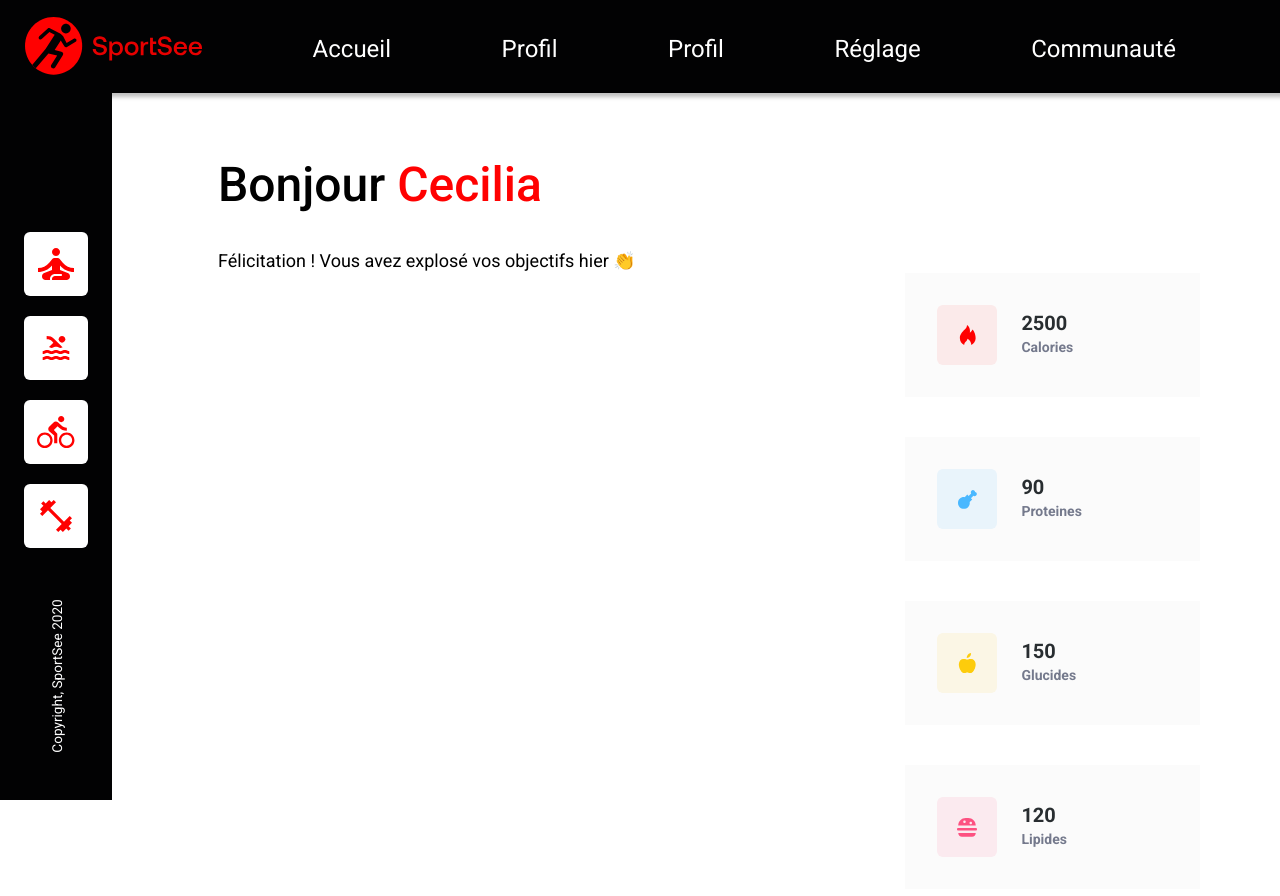
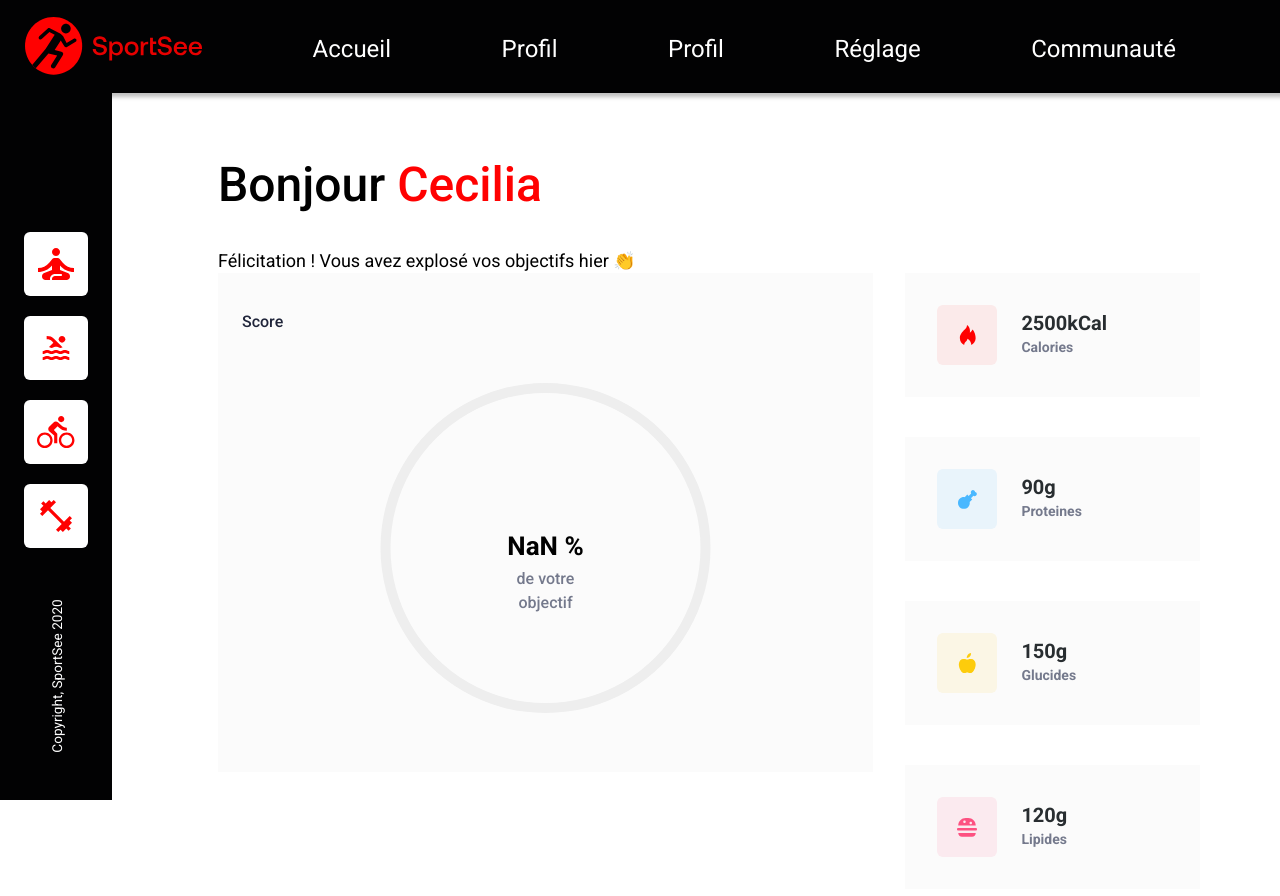
Before and after one commit to JeanBaptisteCalzia/SportSee-Front, a React (Vite) app: page /user/18 in a window 1280 px wide. Shown: the top 896 px of the page. Built offline with nearby package versions, Linux system fonts and the light colour scheme.

Commit message:
Add Scrore component and Recharts

```diff
--- a/package.json
+++ b/package.json
@@ -14,7 +14,8 @@
     "node-sass": "^9.0.0",
     "react": "^18.3.1",
     "react-dom": "^18.3.1",
-    "react-router-dom": "^6.27.0"
+    "react-router-dom": "^6.27.0",
+    "recharts": "^2.13.0"
   },
   "devDependencies": {
     "@eslint/js": "^9.11.1",
--- a/src/App.scss
+++ b/src/App.scss
@@ -69,6 +69,13 @@ h1 {
   }
 }
 
+h2 {
+  font-size: 1rem;
+  line-height: 24px;
+  font-weight: 500;
+  color: #20253a;
+}
+
 p {
   font-size: 1rem;
   line-height: 24px;
@@ -88,7 +95,8 @@ p {
   flex-direction: row;
 
   &__content {
-    width: 70%;
+    width: calc(70% - 2rem);
+    margin-right: 2rem;
   }
 }
 
--- a/src/components/KeyData/index.jsx
+++ b/src/components/KeyData/index.jsx
@@ -1,7 +1,7 @@
 import React from "react";
 import "./keyData.scss";
 
-function KeyData({ keyData, icon, title, style }) {
+function KeyData({ keyData, icon, title, style, unit }) {
   return (
     <>
       <div
@@ -13,7 +13,10 @@ function KeyData({ keyData, icon, title, style }) {
         <img src={icon} alt={title} />
       </div>
       <div className="card__content">
-        <p>{keyData}</p>
+        <p>
+          {keyData}
+          {unit}
+        </p>
         <h3>{title}</h3>
       </div>
     </>
--- /dev/null
+++ b/src/components/Score/index.jsx
@@ -0,0 +1,75 @@
+import "./score.scss";
+import React from "react";
+import {
+  RadialBarChart,
+  RadialBar,
+  ResponsiveContainer,
+  PolarAngleAxis,
+} from "recharts";
+
+function Score({ todayScore, data }) {
+  return (
+    <section className="score">
+      <h2>Score</h2>
+      <ResponsiveContainer width="100%" height={400}>
+        <RadialBarChart
+          width={300}
+          height={300}
+          data={data}
+          innerRadius={160}
+          outerRadius={160}
+          barSize={10}
+          startAngle={-270}
+          endAngle={90}
+        >
+          <PolarAngleAxis
+            type="number"
+            domain={[0, 1]}
+            angleAxisId={0}
+            tick={false}
+          />
+          <RadialBar
+            background
+            barSize={10}
+            dataKey="todayScore"
+            cornerRadius={100}
+            fill="#FF0000"
+          />
+          <text x="50%" y="50%" textAnchor="middle" dominantBaseline="middle">
+            <tspan
+              textAnchor="middle"
+              dominantBaseline="middle"
+              className="score__number"
+              x="50%"
+              y="50%"
+            >
+              {todayScore * 100} %
+            </tspan>
+            <tspan
+              textAnchor="middle"
+              dominantBaseline="middle"
+              className="score__label"
+              fill="#74798C"
+              x="50%"
+              dy="32"
+            >
+              de votre
+            </tspan>
+            <tspan
+              textAnchor="middle"
+              dominantBaseline="middle"
+              className="score__label"
+              fill="#74798C"
+              x="50%"
+              dy="24"
+            >
+              objectif
+            </tspan>
+          </text>
+        </RadialBarChart>
+      </ResponsiveContainer>
+    </section>
+  );
+}
+
+export default Score;
--- /dev/null
+++ b/src/components/Score/score.scss
@@ -0,0 +1,18 @@
+.score {
+  background-color: #fbfbfb;
+  padding: 1.5rem;
+  position: relative;
+
+  &__number {
+    font-size: 1.625rem;
+    line-height: 26px;
+    font-weight: bold;
+    text-align: center;
+  }
+
+  &__label {
+    font-size: 1rem;
+    line-height: 24px;
+    font-weight: 500;
+  }
+}
--- a/src/pages/User/index.jsx
+++ b/src/pages/User/index.jsx
@@ -3,11 +3,11 @@ import { useParams } from "react-router-dom";
 import { userMainData } from "../../datas/dataMocked";
 import Error from "../../components/Error";
 import KeyData from "../../components/KeyData";
+import Score from "../../components/Score";
 import iconEnergy from "../../assets/icon/energy.svg";
 import iconChicken from "../../assets/icon/chicken.svg";
 import iconApple from "../../assets/icon/apple.svg";
 import iconCheeseburger from "../../assets/icon/cheeseburger.svg";
-import * as d3 from "d3";
 
 function User() {
   const params = useParams();
@@ -23,7 +23,7 @@ function User() {
   } else {
     return (
       <main>
-        {currentUser.map(({ id, userInfos, keyData }) => (
+        {currentUser.map(({ id, userInfos, keyData, todayScore }) => (
           <div key={id}>
             <section>
               <h1>
@@ -34,7 +34,9 @@ function User() {
               </p>
             </section>
             <div className="main">
-              <div className="main__content"></div>
+              <div className="main__content">
+                <Score todayScore={todayScore} data={currentUser} />
+              </div>
               <aside className="key-data">
                 <ul>
                   <li className="card">
@@ -43,6 +45,7 @@ function User() {
                       icon={iconEnergy}
                       title="Calories"
                       style="#FBEAEA"
+                      unit="kCal"
                     />
                   </li>
                   <li className="card">
@@ -51,6 +54,7 @@ function User() {
                       icon={iconChicken}
                       title="Proteines"
                       style="#E9F4FB"
+                      unit="g"
                     />
                   </li>
                   <li className="card">
@@ -59,6 +63,7 @@ function User() {
                       icon={iconApple}
                       title="Glucides"
                       style="#FBF6E5"
+                      unit="g"
                     />
                   </li>
                   <li className="card">
@@ -67,6 +72,7 @@ function User() {
                       icon={iconCheeseburger}
                       title="Lipides"
                       style="#FBEAEF"
+                      unit="g"
                     />
                   </li>
                 </ul>
```
Also changed, not shown: 1 other file (tests, documents, lock files or other folders).
